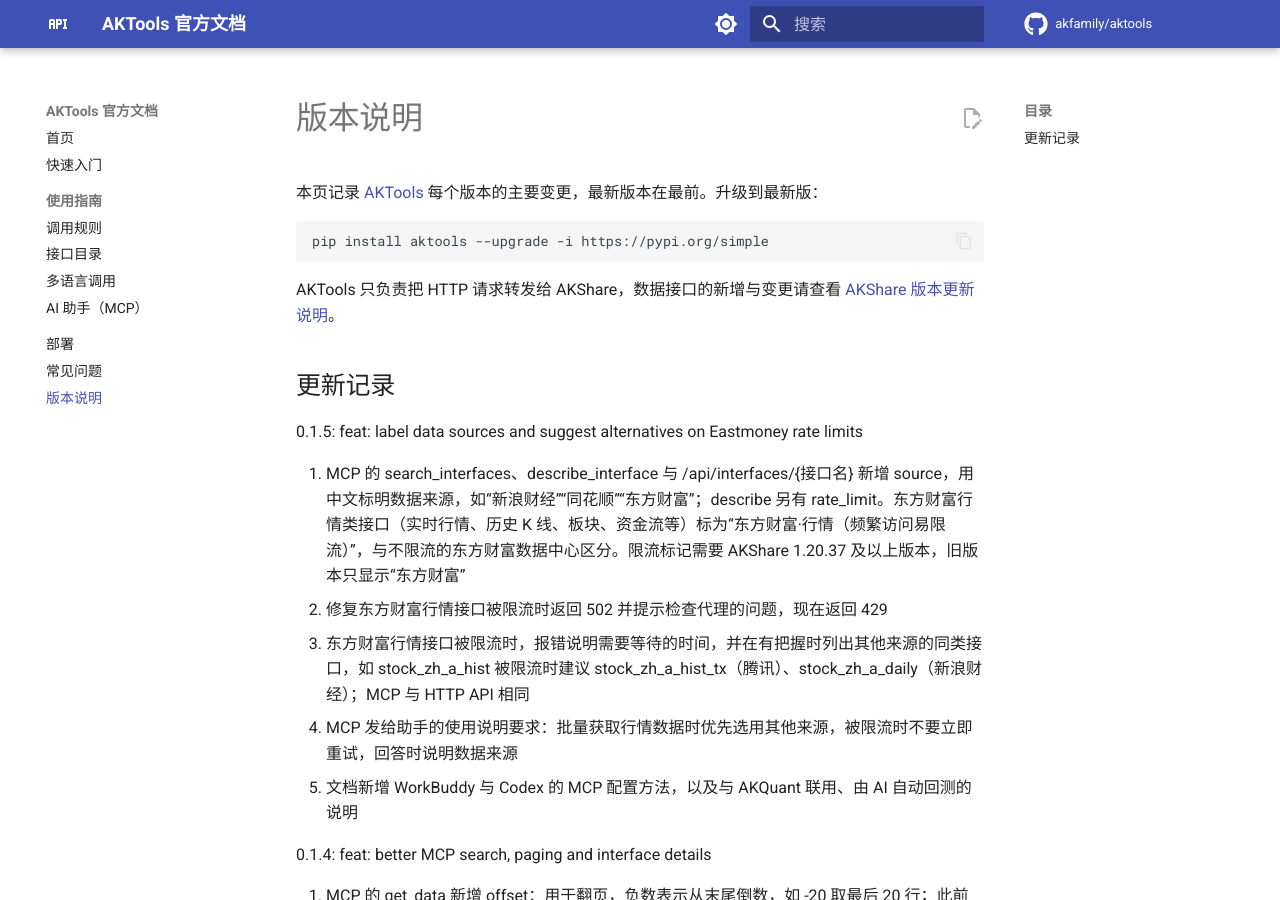
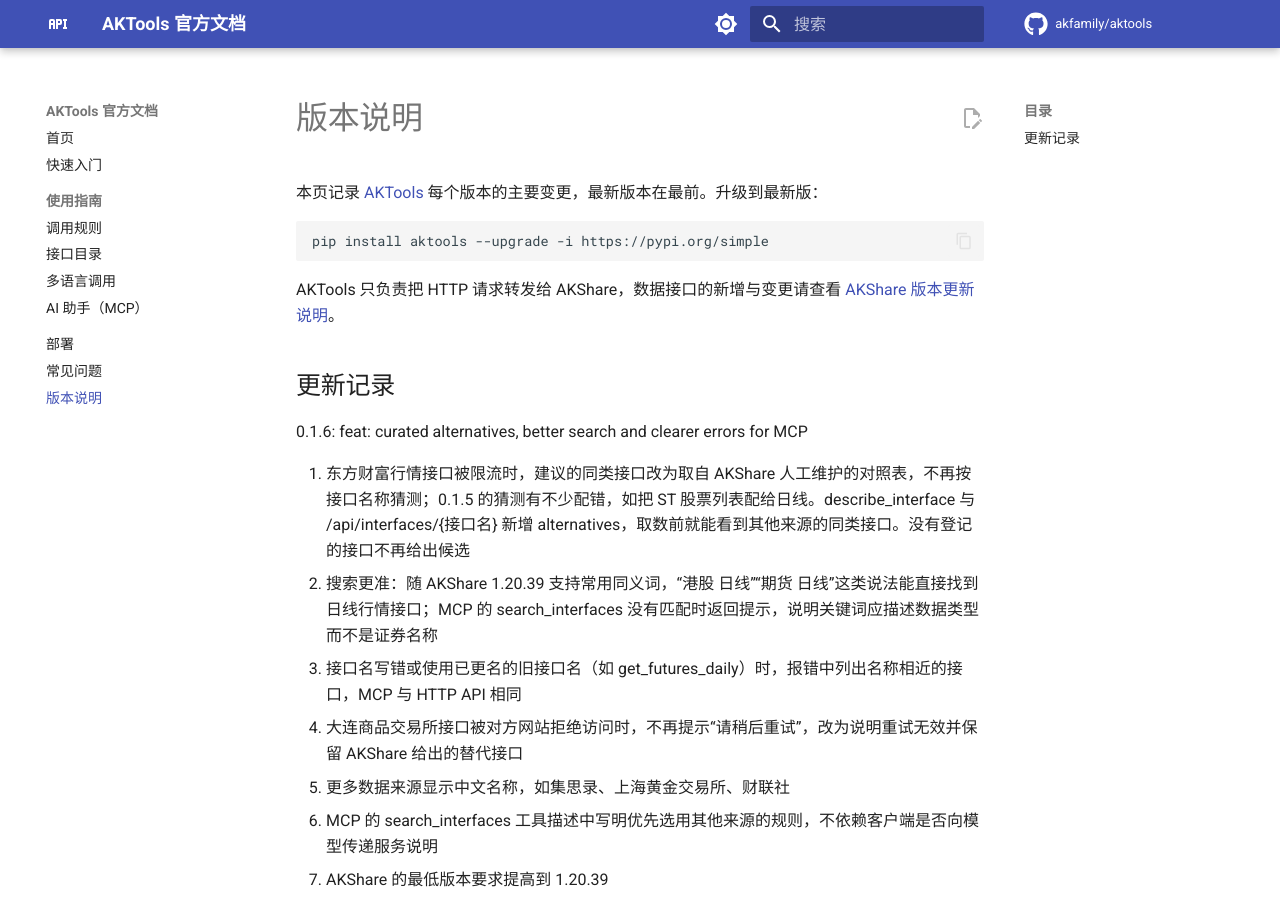
Before and after one commit to akfamily/aktools, an MkDocs documentation site: the page built from docs/aktools_version.md, in a window 1280 px wide and 900 px high. Built offline with MkDocs 1.6.1 and Material for MkDocs 9.7.7, drawn with Linux system fonts in a browser that asks for light colours; comment, search, counter and statistics services are not loaded.

Commit message:
chore: 版本号更新为 0.1.6

```diff
--- a/aktools/_version.py
+++ b/aktools/_version.py
@@ -5,4 +5,4 @@
 单独成文件，供 pyproject.toml 与 scripts/check_release.py 按文件读取，无需导入整个包
 """
 
-__version__ = "0.1.5"
+__version__ = "0.1.6"
--- a/docs/aktools_version.md
+++ b/docs/aktools_version.md
@@ -9,6 +9,16 @@
 AKTools 只负责把 HTTP 请求转发给 AKShare，数据接口的新增与变更请查看 [AKShare 版本更新说明](https://akshare.akfamily.xyz/changelog.html)。
 
 ## 更新记录
+
+0.1.6: feat: curated alternatives, better search and clearer errors for MCP
+
+1. 东方财富行情接口被限流时，建议的同类接口改为取自 AKShare 人工维护的对照表，不再按接口名称猜测；0.1.5 的猜测有不少配错，如把 ST 股票列表配给日线。describe_interface 与 /api/interfaces/{接口名} 新增 alternatives，取数前就能看到其他来源的同类接口。没有登记的接口不再给出候选
+2. 搜索更准：随 AKShare 1.20.39 支持常用同义词，“港股 日线”“期货 日线”这类说法能直接找到日线行情接口；MCP 的 search_interfaces 没有匹配时返回提示，说明关键词应描述数据类型而不是证券名称
+3. 接口名写错或使用已更名的旧接口名（如 get_futures_daily）时，报错中列出名称相近的接口，MCP 与 HTTP API 相同
+4. 大连商品交易所接口被对方网站拒绝访问时，不再提示“请稍后重试”，改为说明重试无效并保留 AKShare 给出的替代接口
+5. 更多数据来源显示中文名称，如集思录、上海黄金交易所、财联社
+6. MCP 的 search_interfaces 工具描述中写明优先选用其他来源的规则，不依赖客户端是否向模型传递服务说明
+7. AKShare 的最低版本要求提高到 1.20.39
 
 0.1.5: feat: label data sources and suggest alternatives on Eastmoney rate limits
 
--- a/server.json
+++ b/server.json
@@ -3,7 +3,7 @@
   "name": "io.github.akfamily/aktools",
   "title": "AKTools",
   "description": "Search and fetch AKShare financial data (stocks, futures, funds, macro) from AI assistants",
-  "version": "0.1.5",
+  "version": "0.1.6",
   "websiteUrl": "https://aktools.akfamily.xyz/guide/mcp/",
   "repository": {
     "url": "https://github.com/akfamily/aktools",
@@ -14,7 +14,7 @@
       "registryType": "pypi",
       "registryBaseUrl": "https://pypi.org",
       "identifier": "aktools",
-      "version": "0.1.5",
+      "version": "0.1.6",
       "runtimeHint": "uvx",
       "packageArguments": [
         {
```
